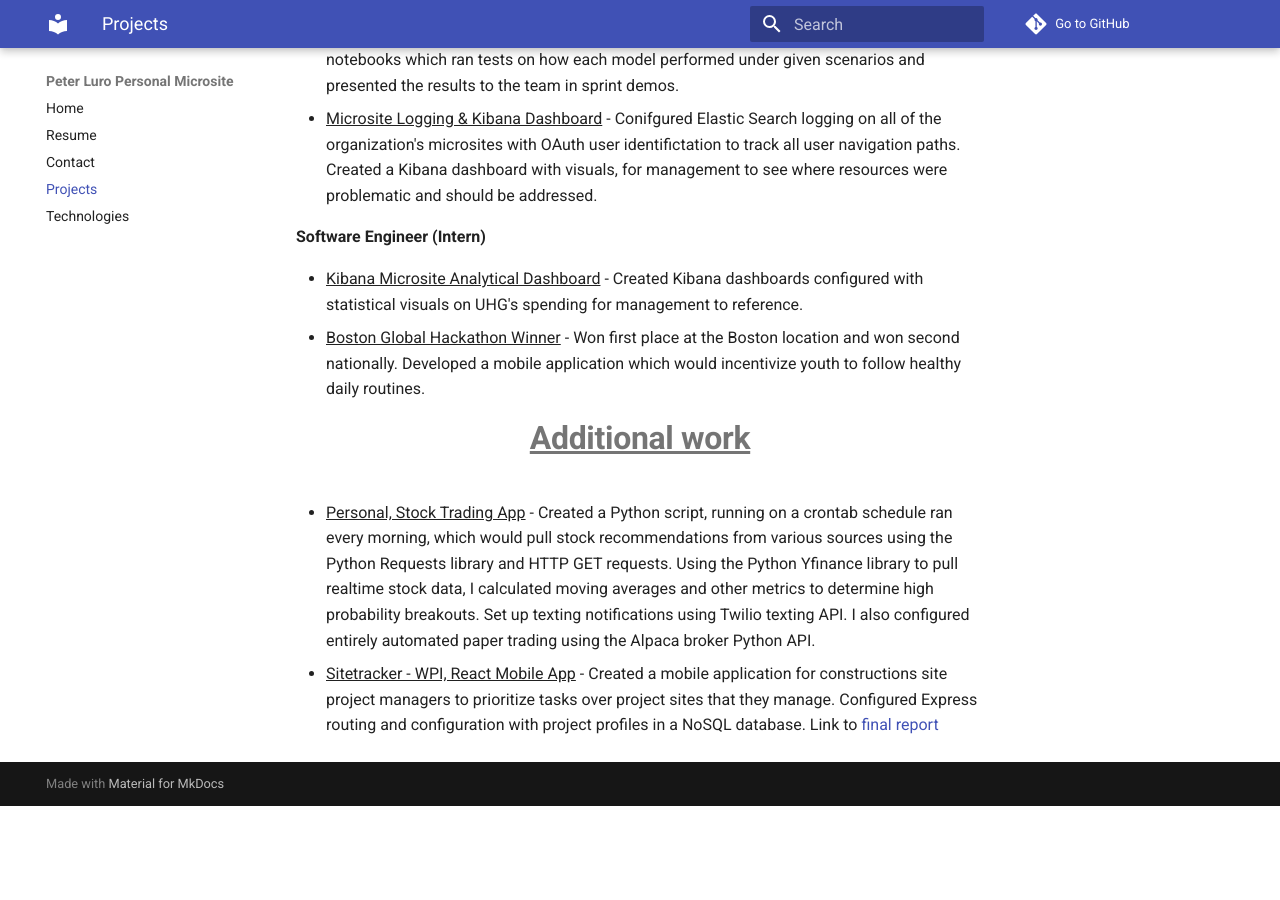
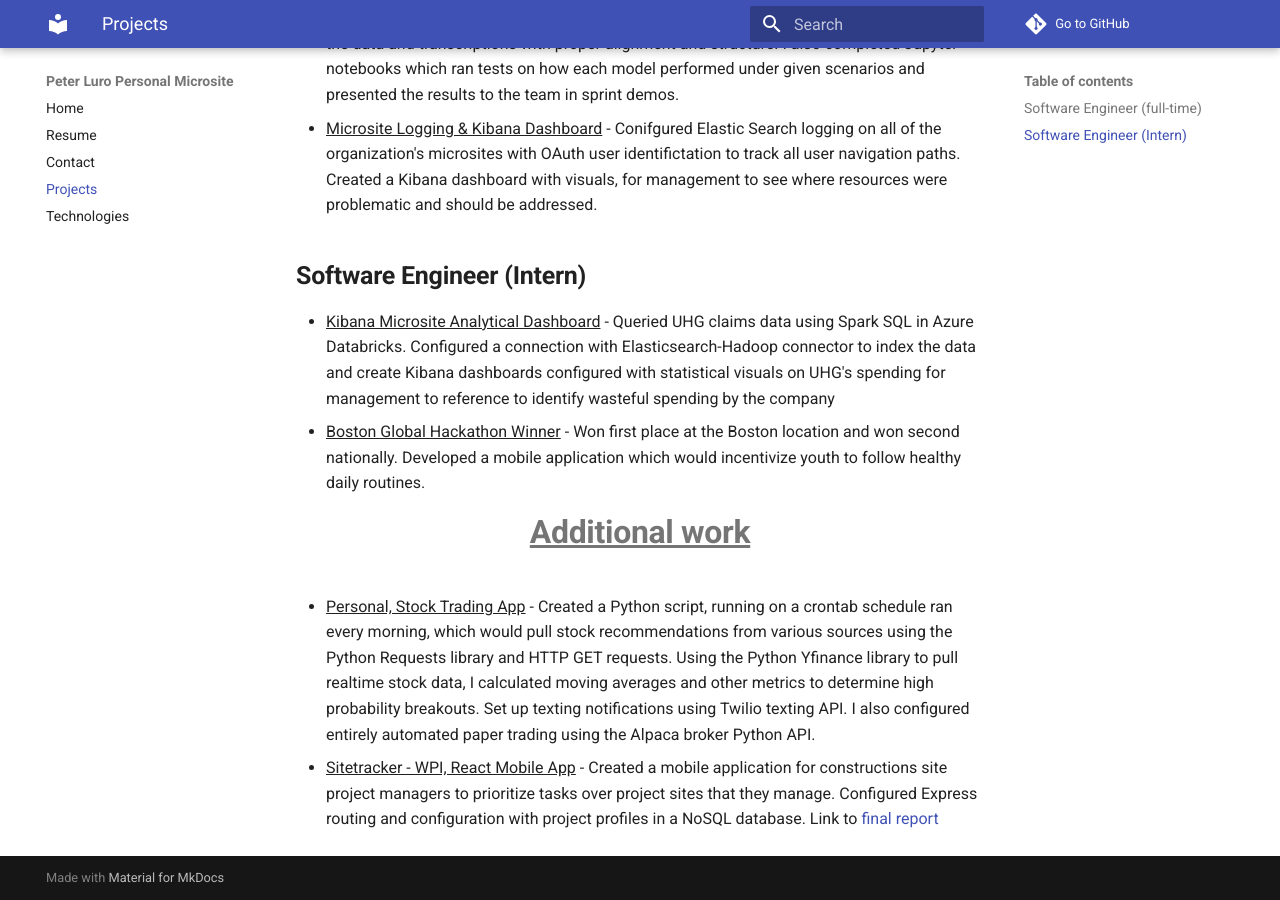
Before and after one commit to paluro567/personal-website, an MkDocs documentation site: the page built from docs/Projects.md, in a window 1280 px wide and 900 px high, scrolled down 523 px. Built offline with MkDocs 1.6.1 and Material for MkDocs 9.7.7, drawn with Linux system fonts in a browser that asks for light colours; comment, search, counter and statistics services are not loaded; before the commit the page ends 1329 px from its top, so only the background shows below that.

```diff
--- a/docs/Projects.md
+++ b/docs/Projects.md
@@ -1,5 +1,5 @@
 # <center><b><u>Optum</u></b></center>
-<b>Software Engineer (full-time)</b></br>
+## <b>Software Engineer (full-time)</b></br>
 
 - <u>Docker Schedule Check Jenkins Pipeline </u>- Developed a Jenkins pipeline which runs on a daily schedule to build and test all of the organization's project Dockerfiles, submitted by another Jenkins pipeline with all specifications on how to build each Dockerfile. The images pushed to an Azure ACR for the Defender to scan for vulnerabilities. The resulting vulnerability scores are accessed through a graphQuery API call and all Dockerfile owners, with severe vulnerabilities, are emailed an alert with remediation guidelines.
 </br>
@@ -9,9 +9,9 @@
 - <u> Microsite Logging & Kibana Dashboard</u> - Conifgured Elastic Search logging on all of the organization's microsites with OAuth user identifictation to track all user navigation paths. Created a Kibana dashboard with visuals, for management to see where resources were problematic and should be addressed.
 
 
-<b>Software Engineer (Intern)</b></br>
+## <b>Software Engineer (Intern)</b></br>
 
-- <u> Kibana Microsite Analytical Dashboard</u> - Created Kibana dashboards configured with statistical visuals on UHG's spending for management to reference.
+- <u> Kibana Microsite Analytical Dashboard</u> - Queried UHG claims data using Spark SQL in Azure Databricks. Configured a connection with Elasticsearch-Hadoop connector to index the data and create Kibana dashboards configured with statistical visuals on UHG's spending for management to reference to identify wasteful spending by the company
 - <u> Boston Global Hackathon Winner</u> - Won first place at the Boston location and won second nationally. Developed a mobile application which would incentivize youth to follow healthy daily routines.
 
 
```
Also changed, not shown: docs/contact.md (+1 -0 lines), new-logo.png (added), site/Contact/index.html, site/Projects/index.html, site/search/search_index.json, site/sitemap.xml, 2 other files.
